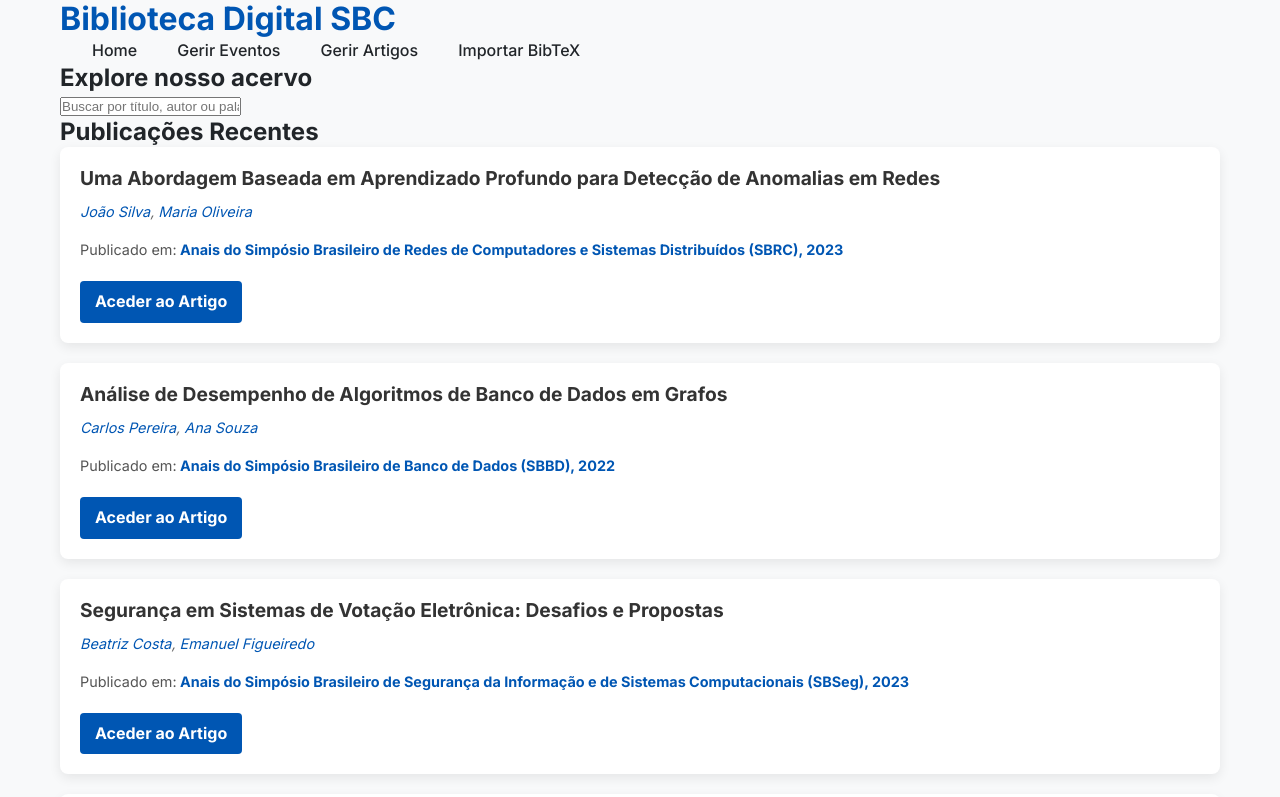
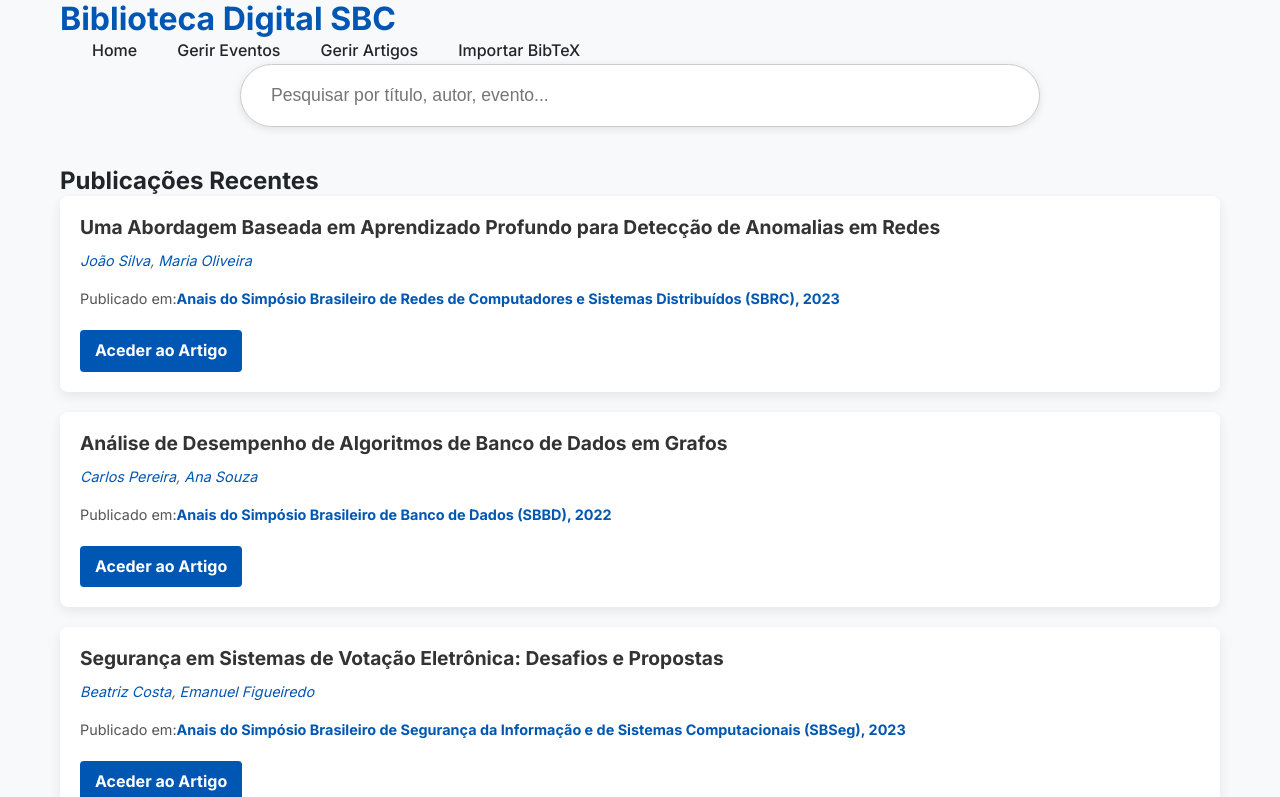
Before and after one commit to EmanuelMarcos99/Biblioteca-Digital-de-Artigos-TP1, a React (Create React App) app in the folder client/: page / in a window 1280 px wide. Shown: the top 797 px of the page. Built offline with nearby package versions, Linux system fonts and the light colour scheme.

Commit message:
Add auto complete

```diff
--- a/client/src/components/DocumentCard.js
+++ b/client/src/components/DocumentCard.js
@@ -2,25 +2,48 @@
 import { Link } from 'react-router-dom';
 import './style/DocumentCard.css';
 
-function DocumentCard({ doc }) {
-  // Transforma a string de autores em links individuais
+// Componente auxiliar para destacar o texto
+const Highlighted = ({ text = '', highlight = '' }) => {
+  if (!highlight.trim()) {
+    return <span>{text}</span>;
+  }
+  // Escapa caracteres especiais para a RegEx
+  const escapedHighlight = highlight.replace(/[.*+?^${}()|[\]\\]/g, '\\$&');
+  const regex = new RegExp(`(${escapedHighlight})`, 'gi');
+  const parts = text.split(regex);
+
+  return (
+    <span>
+      {parts.map((part, i) =>
+        regex.test(part) ? <mark key={i}>{part}</mark> : <span key={i}>{part}</span>
+      )}
+    </span>
+  );
+};
+
+function DocumentCard({ doc, searchTerm }) { // Recebendo o searchTerm
+  // Transforma a string de autores em links individuais, com destaque
   const authorLinks = doc.authors.split(',').map((author, index, array) => (
     <span key={author.trim()}>
       <Link to={`/autores/${encodeURIComponent(author.trim())}`}>
-        {author.trim()}
+        <Highlighted text={author.trim()} highlight={searchTerm} />
       </Link>
-      {index < array.length - 1 ? ', ' : ''} {/* Adiciona vírgula entre os nomes */}
+      {index < array.length - 1 ? ', ' : ''}
     </span>
   ));
 
   return (
     <div className="doc-card">
-      <h3 className="doc-title">{doc.title}</h3>
+      <h3 className="doc-title">
+        <Highlighted text={doc.title} highlight={searchTerm} />
+      </h3>
       <p className="doc-authors">{authorLinks}</p>
 
       <p className="doc-publication">
         Publicado em:
-        <Link to={`/eventos/${doc.eventSlug}`}> {doc.publication}, {doc.year}</Link>
+        <Link to={`/eventos/${doc.eventSlug}`}>
+            <Highlighted text={doc.publication} highlight={searchTerm} />, {doc.year}
+        </Link>
       </p>
 
       <a href={doc.url} className="doc-link" target="_blank" rel="noopener noreferrer">
--- a/client/src/components/SearchBar.js
+++ b/client/src/components/SearchBar.js
@@ -1,17 +1,72 @@
-import React from 'react';
+import React, { useState, useEffect, useRef } from 'react';
+import './style/SearchBar.css'; // Importar o novo CSS
 
-// Componente para a barra de busca
-function SearchBar({ searchTerm, onSearchChange }) {
+function SearchBar({ searchTerm, onSearchChange, allDocuments = [] }) {
+  const [suggestions, setSuggestions] = useState([]);
+  const [showSuggestions, setShowSuggestions] = useState(false);
+  const searchContainerRef = useRef(null);
+
+  // Efeito para lidar com cliques fora da barra de busca para fechar as sugestões
+  useEffect(() => {
+    function handleClickOutside(event) {
+      if (searchContainerRef.current && !searchContainerRef.current.contains(event.target)) {
+        setShowSuggestions(false);
+      }
+    }
+    document.addEventListener("mousedown", handleClickOutside);
+    return () => {
+      document.removeEventListener("mousedown", handleClickOutside);
+    };
+  }, [searchContainerRef]);
+
+  const handleChange = (event) => {
+    const value = event.target.value;
+    onSearchChange(event); // Propaga a alteração para o componente pai
+
+    if (value.length > 1) {
+      const filteredSuggestions = allDocuments
+        .filter(doc => doc.title.toLowerCase().includes(value.toLowerCase()))
+        .map(doc => doc.title) // Queremos apenas os títulos
+        .slice(0, 5); // Limitar a 5 sugestões
+      setSuggestions(filteredSuggestions);
+      setShowSuggestions(true);
+    } else {
+      setSuggestions([]);
+      setShowSuggestions(false);
+    }
+  };
+
+  const handleSuggestionClick = (suggestion) => {
+    // Criamos um evento sintético para passar para o handler do componente pai
+    onSearchChange({ target: { value: suggestion } });
+    setSuggestions([]);
+    setShowSuggestions(false);
+  };
+
   return (
-    <div className="search-container">
-      <h2>Explore nosso acervo</h2>
-      <input
-        type="text"
-        placeholder="Buscar por título, autor ou palavra-chave..."
-        className="search-input"
-        value={searchTerm}
-        onChange={onSearchChange}
-      />
+    <div className="search-container" ref={searchContainerRef}>
+      <div className="search-bar-wrapper">
+        <input
+          type="text"
+          className="search-input"
+          placeholder="Pesquisar por título, autor, evento..."
+          value={searchTerm}
+          onChange={handleChange}
+          onFocus={() => searchTerm.length > 1 && setShowSuggestions(true)} // Mostra as sugestões ao focar se houver texto
+        />
+      </div>
+      {showSuggestions && suggestions.length > 0 && (
+        <ul className="suggestions-list">
+          {suggestions.map((suggestion, index) => (
+            <li
+              key={index}
+              onClick={() => handleSuggestionClick(suggestion)}
+            >
+              {suggestion}
+            </li>
+          ))}
+        </ul>
+      )}
     </div>
   );
 }
--- /dev/null
+++ b/client/src/components/style/SearchBar.css
@@ -0,0 +1,59 @@
+/* Container para posicionar a lista de sugestões em relação à barra de busca */
+.search-container {
+  position: relative;
+  width: 100%;
+  max-width: 800px;
+  margin: 0 auto 40px auto;
+}
+
+.search-bar-wrapper {
+  display: flex;
+  align-items: center;
+  width: 100%;
+  border: 1px solid #ccc;
+  border-radius: 50px;
+  padding: 5px;
+  background-color: #fff;
+  box-shadow: 0 2px 8px rgba(0,0,0,0.1);
+}
+
+.search-input {
+  width: 100%;
+  padding: 15px 25px;
+  border: none;
+  outline: none;
+  font-size: 1.1rem;
+  background-color: transparent;
+}
+
+/* A lista de sugestões de autocomplete */
+.suggestions-list {
+  list-style: none;
+  padding: 0;
+  margin: 8px 0 0 0;
+  position: absolute;
+  top: 100%;
+  left: 0;
+  right: 0;
+  background-color: #fff;
+  border: 1px solid #ddd;
+  border-radius: 8px;
+  box-shadow: 0 4px 12px rgba(0, 0, 0, 0.1);
+  z-index: 1000;
+  max-height: 300px;
+  overflow-y: auto;
+}
+
+.suggestions-list li {
+  padding: 12px 20px;
+  cursor: pointer;
+  border-bottom: 1px solid #f0f0f0;
+}
+
+.suggestions-list li:last-child {
+  border-bottom: none;
+}
+
+.suggestions-list li:hover {
+  background-color: #f8f9fa;
+}
--- a/client/src/pages/HomePage.js
+++ b/client/src/pages/HomePage.js
@@ -2,7 +2,7 @@
 import SearchBar from '../components/SearchBar';
 import DocumentCard from '../components/DocumentCard';
 
-// Dados de exemplo atualizados com 'eventSlug'
+// Dados de exemplo que já temos
 const mockDocuments = [
   {
     id: 1,
@@ -10,7 +10,7 @@
     authors: 'João Silva, Maria Oliveira',
     publication: 'Anais do Simpósio Brasileiro de Redes de Computadores e Sistemas Distribuídos (SBRC)',
     year: 2023,
-    eventSlug: 'sbrc', // Novo campo
+    eventSlug: 'sbrc',
     url: '#'
   },
   {
@@ -19,7 +19,7 @@
     authors: 'Carlos Pereira, Ana Souza',
     publication: 'Anais do Simpósio Brasileiro de Banco de Dados (SBBD)',
     year: 2022,
-    eventSlug: 'sbbd', // Novo campo
+    eventSlug: 'sbbd',
     url: '#'
   },
   {
@@ -28,7 +28,7 @@
     authors: 'Beatriz Costa, Emanuel Figueiredo',
     publication: 'Anais do Simpósio Brasileiro de Segurança da Informação e de Sistemas Computacionais (SBSeg)',
     year: 2023,
-    eventSlug: 'sbseg', // Novo campo (sem dados de exemplo para a página, mas o slug existe)
+    eventSlug: 'sbseg',
     url: '#'
   },
    {
@@ -37,7 +37,7 @@
     authors: 'Ezequiel Moreira, Ricardo Lima',
     publication: 'Anais do Simpósio em Sistemas Computacionais de Alto Desempenho (WSCAD)',
     year: 2021,
-    eventSlug: 'wscad', // Novo campo
+    eventSlug: 'wscad',
     url: '#'
   }
 ];
@@ -52,19 +52,28 @@
 
   const filteredDocuments = mockDocuments.filter(doc =>
     doc.title.toLowerCase().includes(searchTerm.toLowerCase()) ||
-    doc.authors.toLowerCase().includes(searchTerm.toLowerCase())
+    doc.authors.toLowerCase().includes(searchTerm.toLowerCase()) ||
+    doc.publication.toLowerCase().includes(searchTerm.toLowerCase())
   );
 
   return (
     <>
       <main className="container">
-        <SearchBar searchTerm={searchTerm} onSearchChange={handleSearchChange} />
+        <SearchBar
+          searchTerm={searchTerm}
+          onSearchChange={handleSearchChange}
+          allDocuments={mockDocuments} // Passa todos os documentos para o autocomplete
+        />
 
         <section className="results-section">
           <h2>Publicações Recentes</h2>
           <div className="document-list">
             {filteredDocuments.map(doc => (
-              <DocumentCard key={doc.id} doc={doc} />
+              <DocumentCard
+                key={doc.id}
+                doc={doc}
+                searchTerm={searchTerm}
+              />
             ))}
           </div>
         </section>
```
